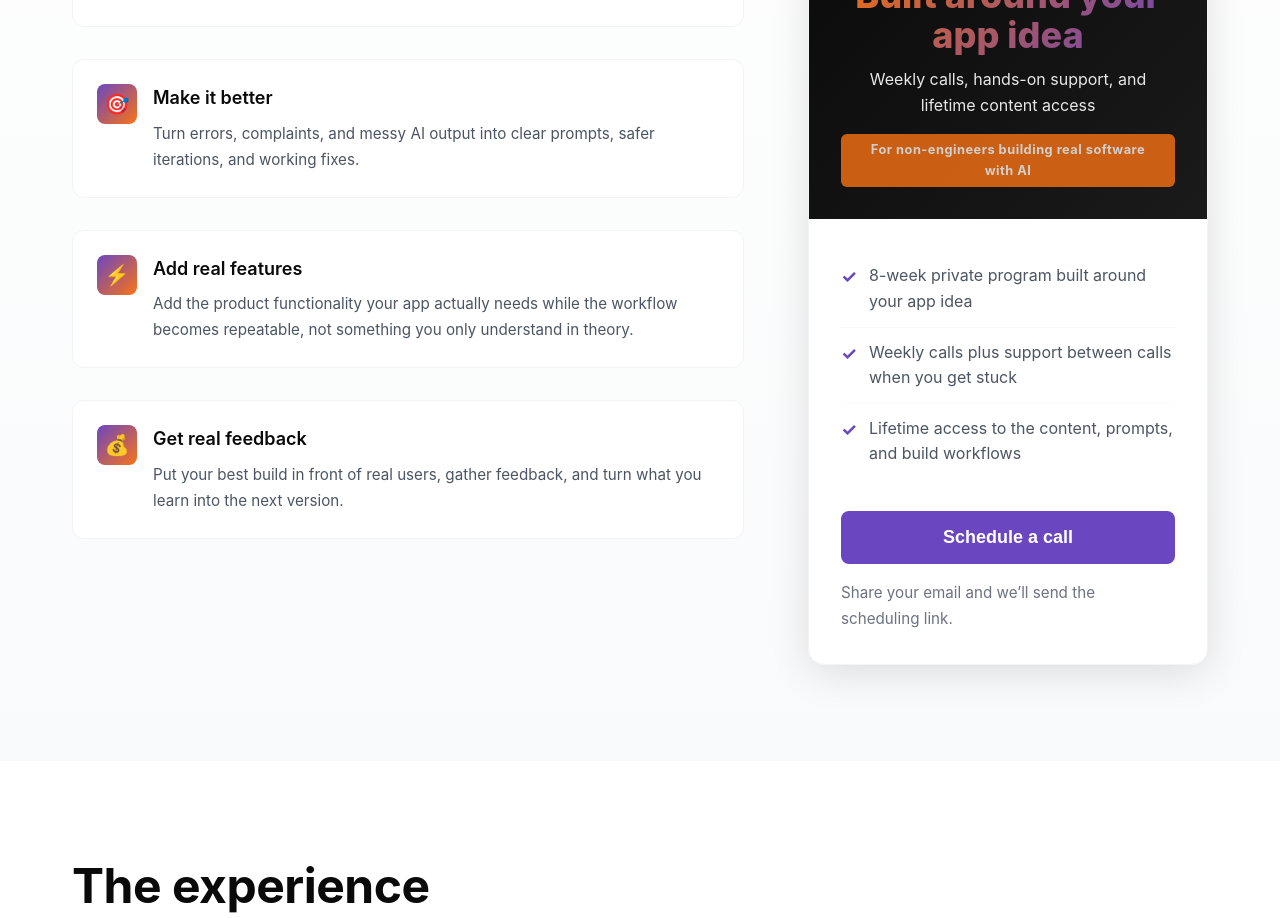
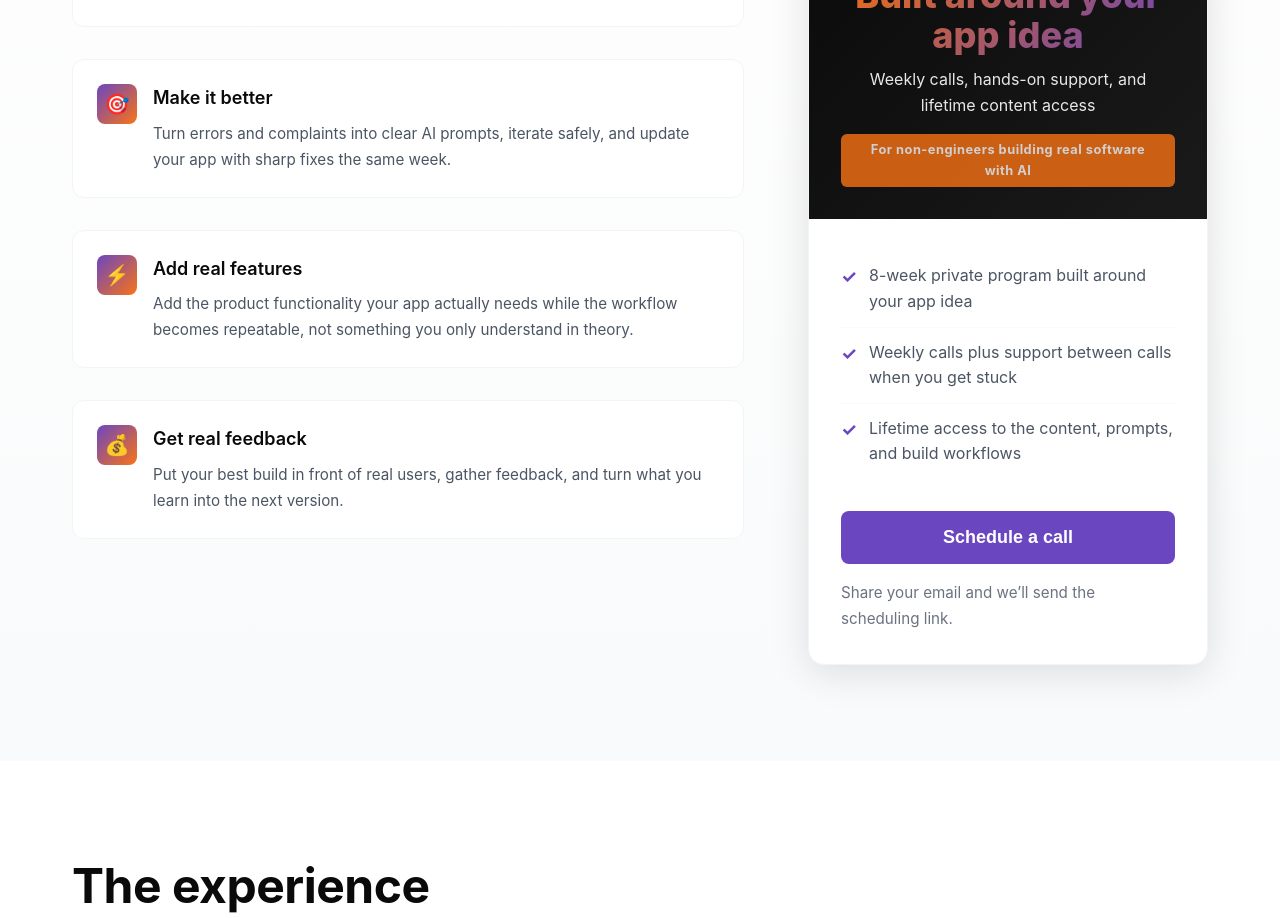
Before and after one commit to 0xmcc/ubi-course, a website: page index.html in a window 1280 px wide. Shown: the part 2280-3198 px from the top of the page. Drawn offline with Linux system fonts and the light colour scheme.

Commit message:
Tighten iteration card copy

```diff
--- a/index.html
+++ b/index.html
@@ -106,7 +106,7 @@
                         <div class="value-icon">🎯</div>
                         <div class="value-content">
                             <h4>Make it better</h4>
-                            <p>Turn errors, complaints, and messy AI output into clear prompts, safer iterations, and working fixes.</p>
+                            <p>Turn errors and complaints into clear AI prompts, iterate safely, and update your app with sharp fixes the same week.</p>
                         </div>
                     </div>
 
```
